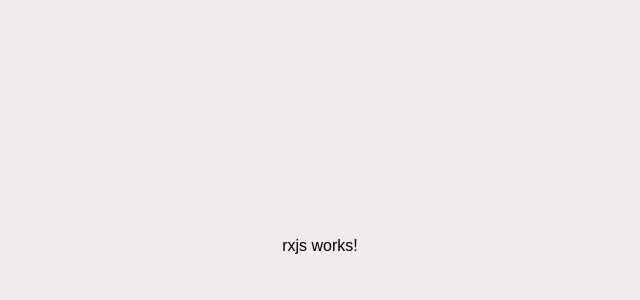
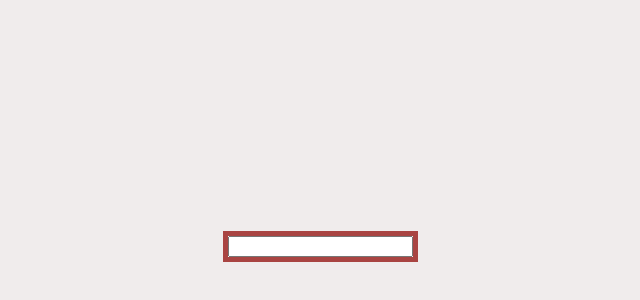
Before and after one commit to ANANTH4004/Angular-basics, an Angular app: page /rxjs in a window 1280 px wide. Shown: the part 74-374 px from the top of the page, without its empty margins (320-960 px from the left). Built offline with nearby package versions, Linux system fonts and the light colour scheme.

Commit message:
rxjs intro

```diff
--- a/src/app/rxjs/rxjs.component.html
+++ b/src/app/rxjs/rxjs.component.html
@@ -1 +1,3 @@
-<p>rxjs works!</p>
+<form #myForm="ngForm" class="ng-invalid">
+  <input name="email" ngModel required class="ng-invalid" />
+</form>
--- a/src/app/rxjs/rxjs.component.scss
+++ b/src/app/rxjs/rxjs.component.scss
@@ -0,0 +1,3 @@
+.ng-invalid:not(input) {
+  border: 5px solid #a94442; /* red */
+}
--- a/src/app/rxjs/rxjs.component.ts
+++ b/src/app/rxjs/rxjs.component.ts
@@ -1,9 +1,10 @@
 import { Component, OnInit } from '@angular/core';
+import { FormsModule } from '@angular/forms';
 import { Observable } from 'rxjs';
 
 @Component({
   selector: 'app-rxjs',
-  imports: [],
+  imports: [FormsModule],
   templateUrl: './rxjs.component.html',
   styleUrl: './rxjs.component.scss',
 })
```
